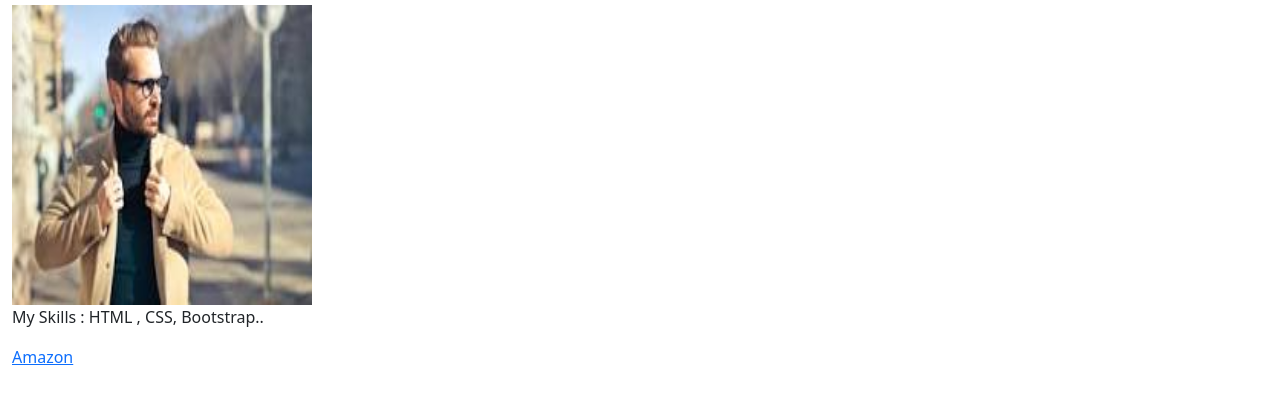
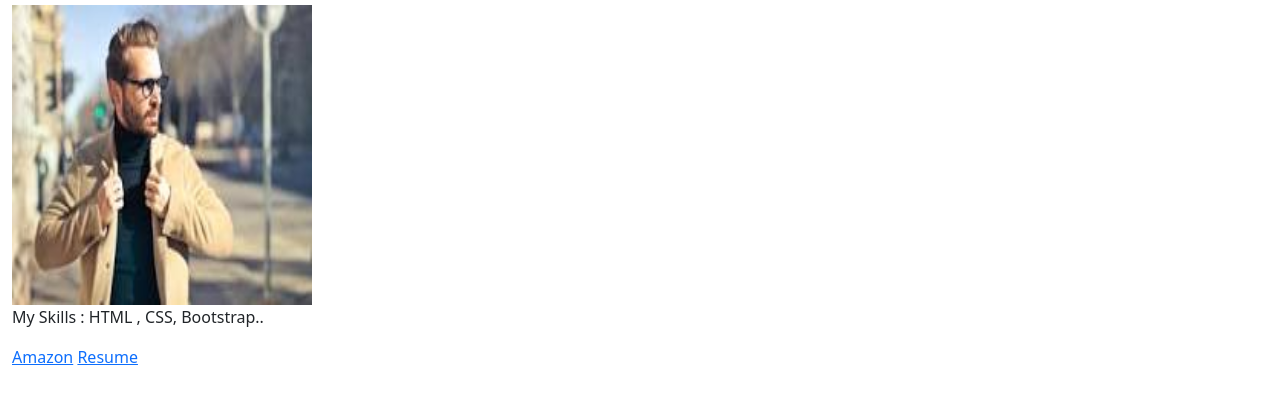
Before and after one commit to sambhubag1999/ui-portfolio, a website: page index.html in a window 1280 px wide. Shown: the part 75-476 px from the top of the page. Drawn offline with nearby package versions, Linux system fonts and the light colour scheme.

Commit message:
version 4.0

```diff
--- a/index.html
+++ b/index.html
@@ -13,5 +13,6 @@
     <img src="public/images/menfashion.jpeg" width="300" height="300">
     <p>My Skills : HTML , CSS, Bootstrap..</p>
     <a href="/public/amazon.html">Amazon</a>
+    <a href="/public/docs/sambhu update cv.docx">Resume</a>
 </body>
 </html>
```
Also changed, not shown: 1 other file.
